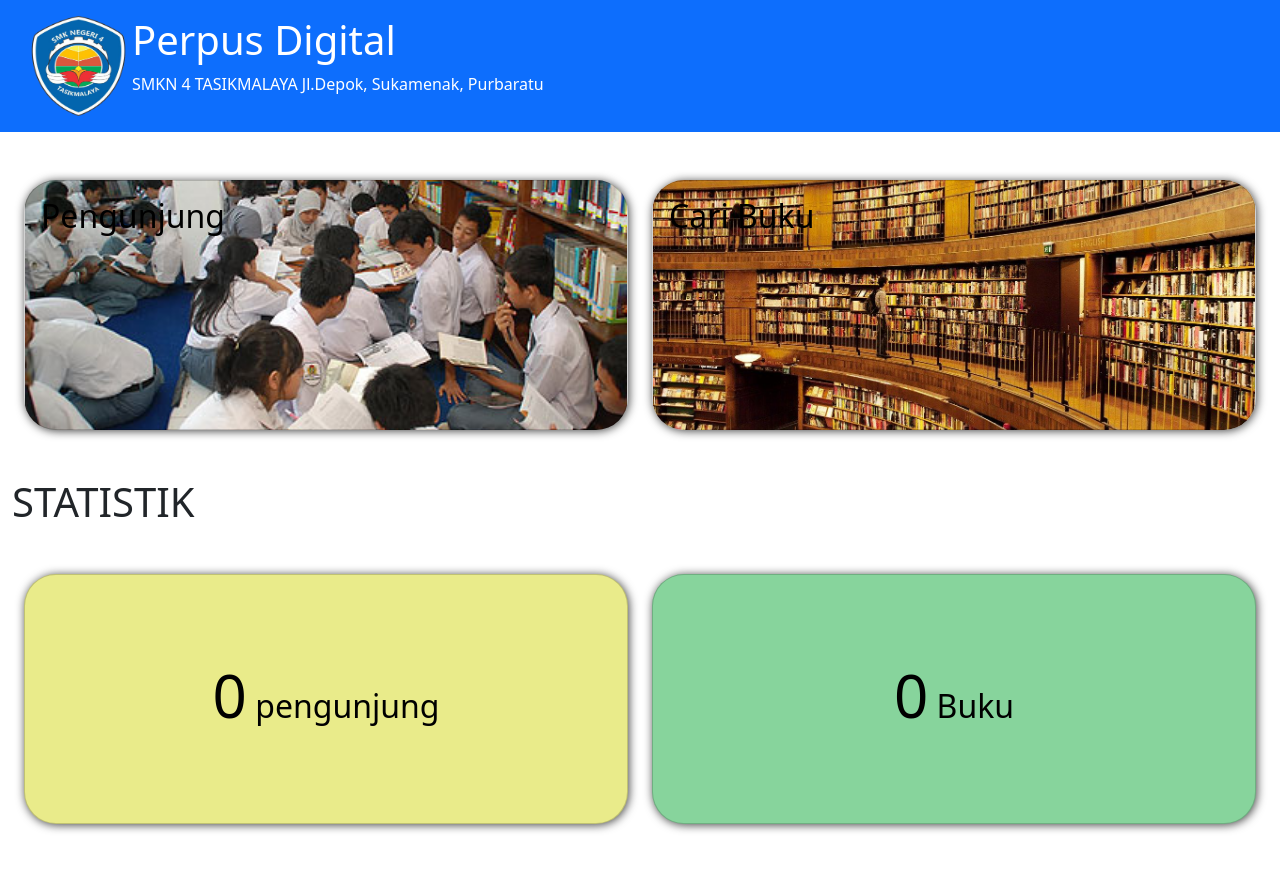
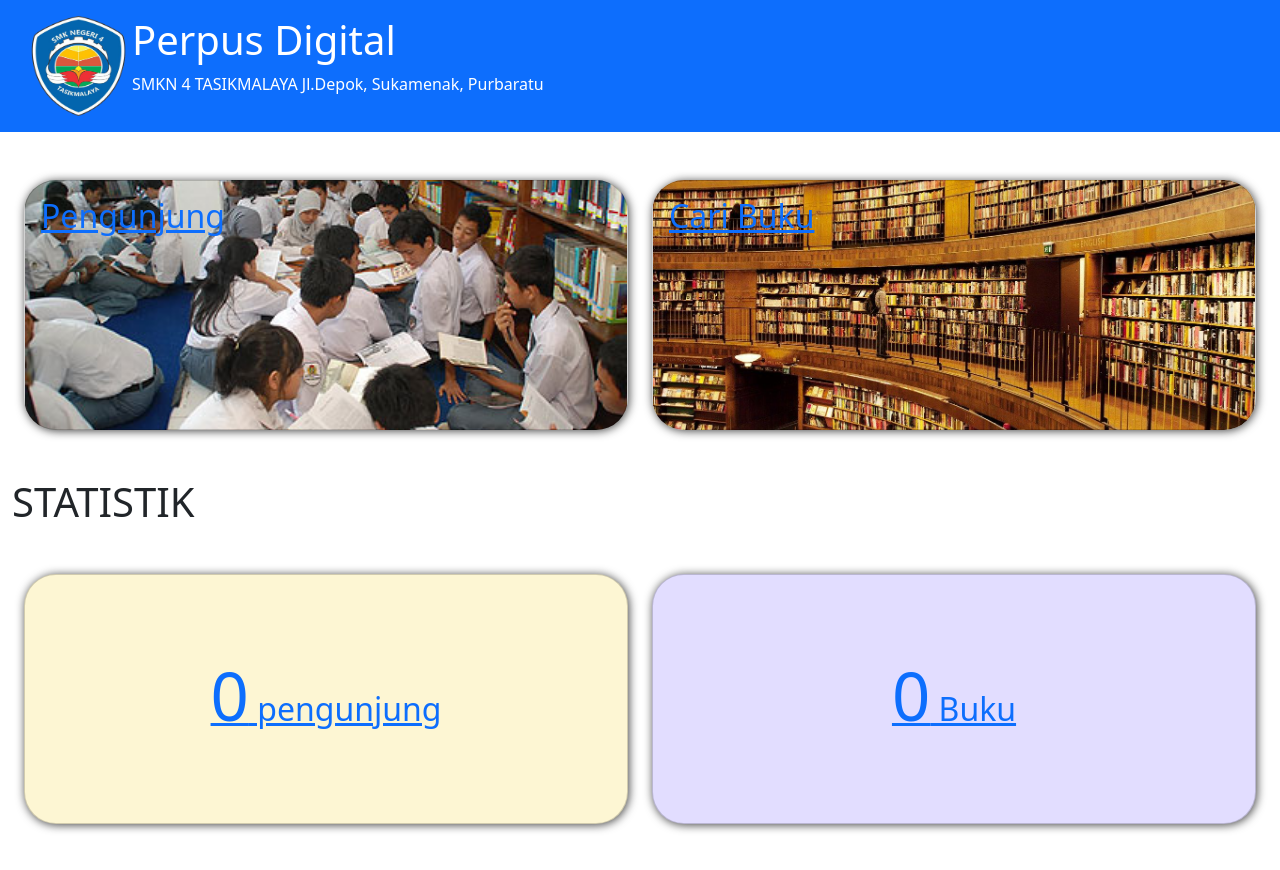
Before and after one commit to naulawrdhh/perpus-digital-tefa, a Nuxt app: page / in a window 1280 px wide. Built offline with nearby package versions, Linux system fonts and the light colour scheme; no server answers; the database is empty.

Commit message:
Update index.vue

```diff
--- a/pages/index.vue
+++ b/pages/index.vue
@@ -1,17 +1,17 @@
 <template>
     <div class="container-fluid">
       <div class="row my-5">
-      <div class="col-lg-6 box">
-        <nuxt-link to="../pengunjung/tambah">
+        <div class="col-lg-6">
+          <nuxt-link to="/pengunjung/tambah">
             <div class="card bg-pengunjung rounded-5">
-            <div class="card-body">
+              <div class="card-body  ">
                 <h2>Pengunjung</h2>
               </div>
             </div>
           </nuxt-link>
         </div>
 
-      <div class="col-lg-6 box">
+        <div class="col-lg-6">
           <nuxt-link to="/buku">
             <div class="card bg-buku rounded-5">
               <div class="card-body">
@@ -22,14 +22,13 @@
         </div>
       </div>
     </div>
-
     <div class="statistik">
       <h1>STATISTIK</h1>
     </div>
 
     <div class="container-fluid">
-    <div class="row my-5">
-      <div class="col-lg-6 box">
+    <div class="row my-5 d-flex justify-content-around-5 ">
+      <div class="col-lg-6 ">
           <div class="card rounded-5 color1">
             <div class="card-body d-flex justify-content-around d-flex align-items-center">
               <nuxt-link to="../pengunjung/">
@@ -38,7 +37,8 @@
               </div>
             </div>
         </div>
-        <div class="col-lg-6 box">
+        <div class="col-lg-6">
+
             <div class="card rounded-5 color2">
               <div class="card-body d-flex justify-content-around d-flex align-items-center">
                 <nuxt-link to="../buku/">
@@ -47,9 +47,6 @@
               </div>
             </div>
         </div>
-      </div>
-      <div class="line">
-        <statistik/>
       </div>
     </div>
   </template>
@@ -81,16 +78,20 @@ onMounted(() => {
 })
 </script>
 
-
   <style scoped>
   .no{
-  font-size: 60px;
+    font-size: 67px;
   }
-.color1 {
-  background-color: #E9EB8A;
+  .color1{
+    background-color:#FDF6D3;
   }
-.color2 {
-  background-color: #87D49C;
+  .color2{
+    background-color: #E2DDFF;
+  }
+  .text{
+    display: flex;
+    justify-content: center;
+    align-items: center;
   }
   .card {
     height: 250px;
@@ -106,13 +107,4 @@ onMounted(() => {
     background: url('../assets/img/buku.jpeg') no-repeat center center;
     background-size: cover;
   }
-.card-body h2{
-    color:black;
-}
-.box {
-  width: 50%;
-}
-.box a{
-  text-decoration: none;
-}
   </style>
```
Lines whose indentation alone changed are shown as unchanged.
